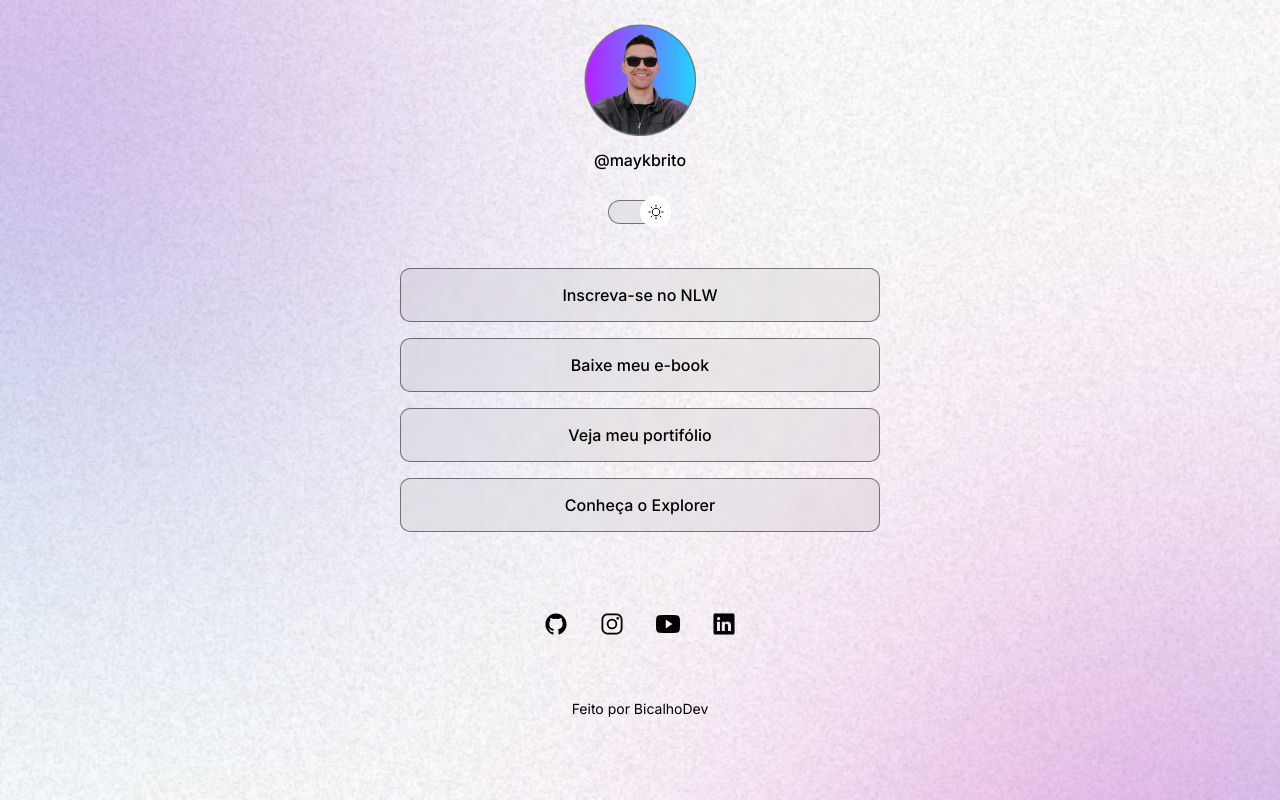
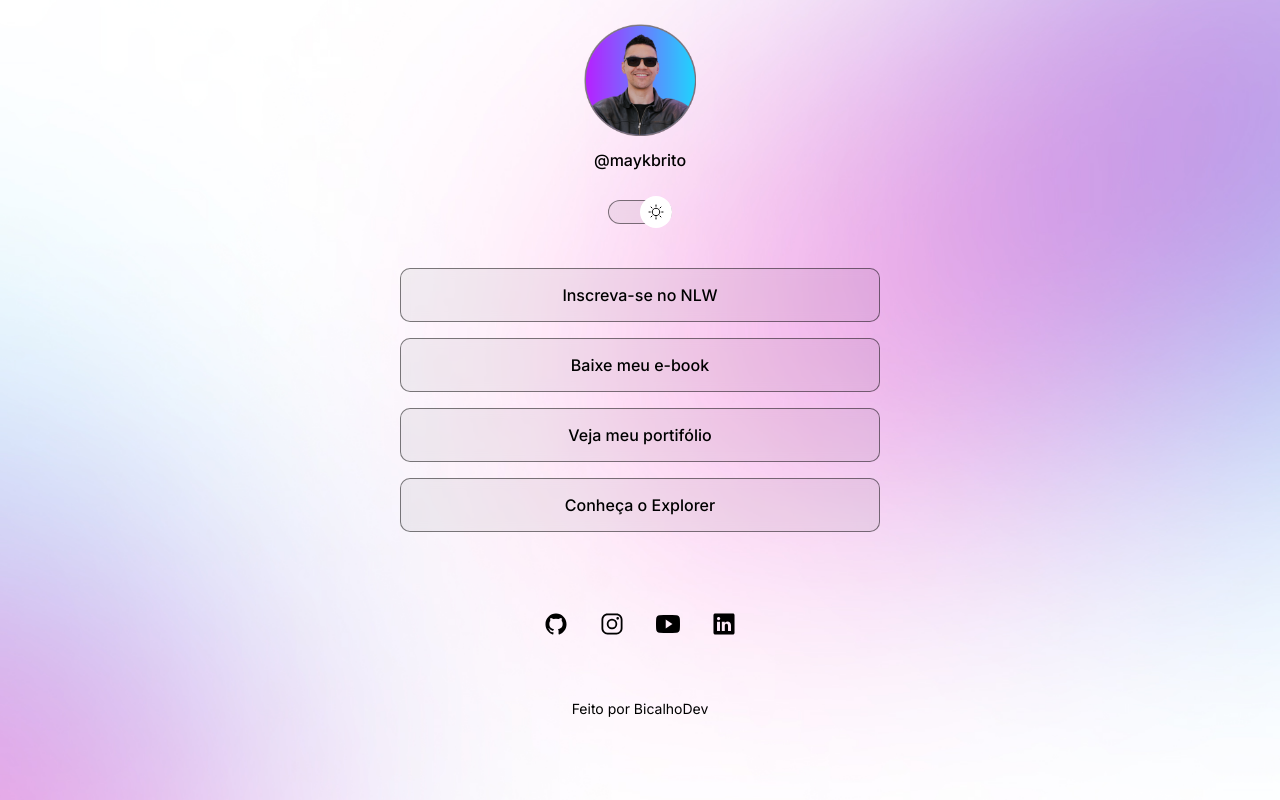
Before and after one commit to BicalhooDev/projeto-perfil-social, a plain HTML site: page html_css/index.html in a window 1280 px wide. Both pictures are taken after a click on the element 640 px from the left and 211 px from the top of the page. Drawn offline with nearby package versions, Linux system fonts and the light colour scheme.

Commit message:
adjust viewport height

```diff
--- a/html_css/style.css
+++ b/html_css/style.css
@@ -25,7 +25,9 @@
 }
 
 body{
-    background: var(--bg-url) top center/cover;
+    background: var(--bg-url) no-repeat top center/cover;
+    height: 100vh;
+
 }
 
 body * {
@@ -151,3 +153,13 @@ footer p {
     text-align: center;
     font-size: 14px;
 }
+
+@media (min-width: 700px){
+    :root {
+        --bg-url: url(/assets/bg-desktop.jpg);
+    }
+
+    .light {
+        --bg-url: url(/assets/bg-desktop-light.jpg);
+    }
+}
```
